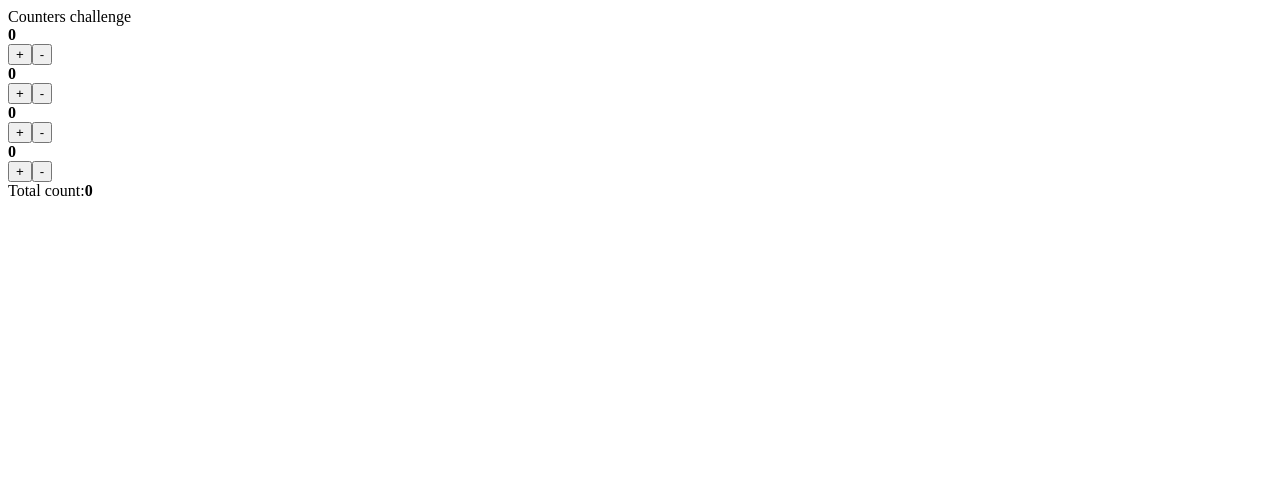
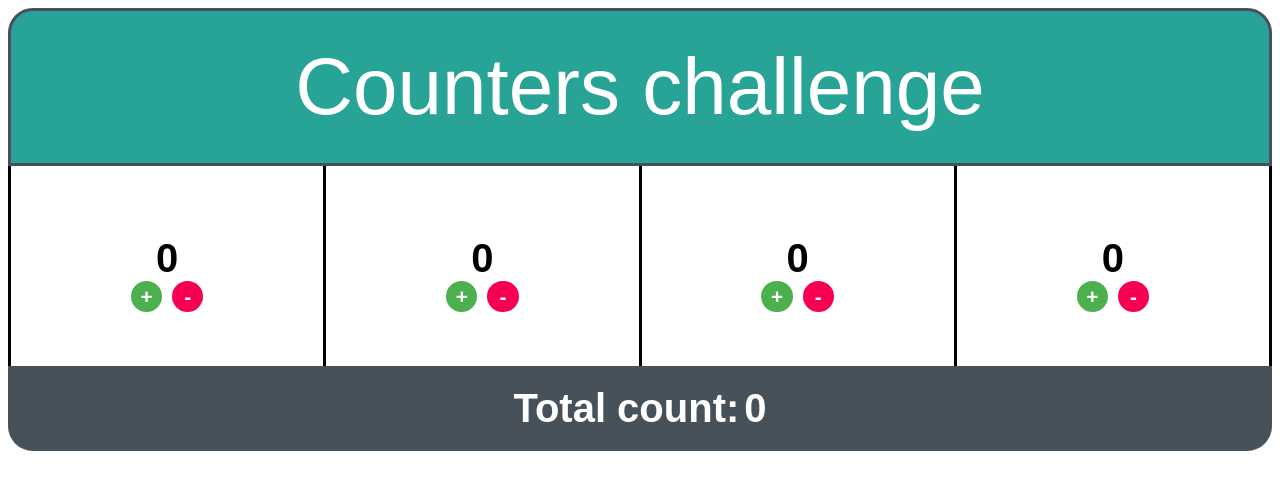
Before and after one commit to irodriguez86/counters, a React (Create React App) app: page / in a window 1280 px wide. Shown: the top 490 px of the page. Built offline with nearby package versions, Linux system fonts and the light colour scheme.

Commit message:
[Stage 4] Styles for the components as shown in the screenshot

```diff
--- a/src/App.js
+++ b/src/App.js
@@ -1,4 +1,5 @@
 import React, { useState } from "react";
+import "./styles/App.css";
 import Counter from "./components/Counter/Counter";
 import TotalCount from "./components/TotalCount/TotalCount";
 
--- /dev/null
+++ b/src/components/Counter/Counter.css
@@ -0,0 +1,29 @@
+.counter-wrapper {
+    flex-grow: 1;
+    padding-top: 70px;
+    border-left: 3px solid black;
+}
+
+.counter-text {
+    font-size: 2.5em;
+}
+
+.counter-button {
+    font-weight: bold;
+    font-size: 1.3em;
+    border: none;
+    color: white;
+    border-radius: 50%;
+    height: 1.5em;
+    width: 1.5em;
+    cursor: pointer;
+}
+
+.add-button {
+    background-color: #4cb04f;
+}
+
+.subtract-button {
+    background-color: #f60056;
+    margin-left: 10px;
+}
--- a/src/components/Counter/Counter.js
+++ b/src/components/Counter/Counter.js
@@ -1,4 +1,5 @@
 import React from "react";
+import "./Counter.css";
 
 export default function Counter({value, onChange}) {
 
--- /dev/null
+++ b/src/components/TotalCount/TotalCount.css
@@ -0,0 +1,14 @@
+.total-count-wrapper {
+    font-size: 2.5em;
+    font-weight: bold;
+    background-color: #46515a;
+    color: #ffffff;
+    text-align: center;
+    padding: 20px;
+    border-bottom-left-radius: 25px;
+    border-bottom-right-radius: 25px;
+}
+
+.total-counter {
+    margin-left: 5px;
+}
--- a/src/components/TotalCount/TotalCount.js
+++ b/src/components/TotalCount/TotalCount.js
@@ -1,4 +1,5 @@
 import React from "react";
+import "./TotalCount.css";
 
 export default function TotalCount({totalCount}) {
 
--- /dev/null
+++ b/src/styles/App.css
@@ -0,0 +1,22 @@
+.main-wrapper {
+    font-family: Arial, serif;
+}
+
+.counters-tittle {
+    font-size: 5em;
+    text-align: center;
+    vertical-align: center;
+    color: #ffffff;
+    background-color: #27a496;
+    padding: 30px;
+    border: 3px solid #46515a;
+    border-top-left-radius: 25px;
+    border-top-right-radius: 25px;
+}
+
+.counter-list {
+    display: flex;
+    height: 200px;
+    text-align: center;
+    border-right: 3px solid black;
+}
```
